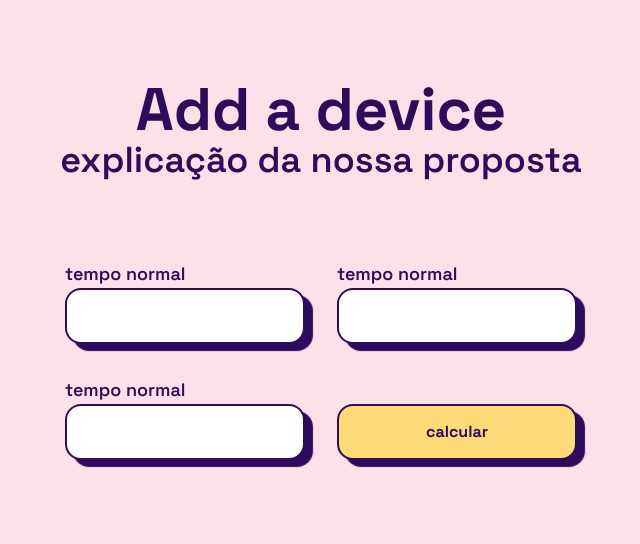
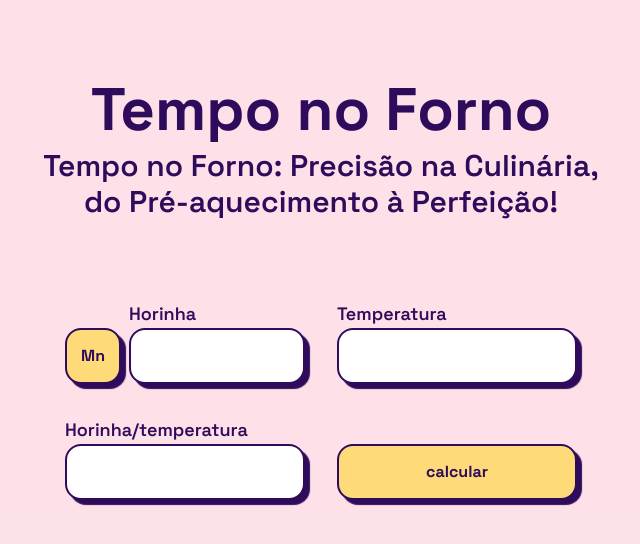
Before and after one commit to ManeMaria/tempo-no-forno, a Next.js app: page / in a window 1280 px wide. Shown: the top 544 px of the page, without its empty margins (319-959 px from the left). Built offline with nearby package versions, Linux system fonts and the light colour scheme.

Commit message:
feat: created nee components

```diff
--- a/src/app/page.tsx
+++ b/src/app/page.tsx
@@ -1,19 +1,40 @@
 import { Input } from "@/components";
 import { Button } from "@/components/Button";
+import { Select } from "@/components/Select";
+import {
+  Tooltip
+} from "@/components/Tooltip";
 
 export default function Home() {
+
   return (
     <main className='bg-primary-100 w-screen h-screen grid place-items-center'>
       <section className="w-screen h-screen max-w-screen-2xl grid place-items-center content-start py-20 px-10 gap-y-20">
         <div className="text-center grid">
-          <h1 className="text-6xl"> Add a device</h1>
-          <h2 className="text-4xl font-semibold">explicação da nossa proposta</h2>
+          <h1 className="text-6xl mb-2">Tempo no Forno</h1>
+          <h2 className="text-3xl font-semibold max-w-xl">Tempo no Forno: Precisão na Culinária, do Pré-aquecimento à Perfeição!</h2>
         </div>
         <div className="grid  gap-8 place-items-center w-full max-w-lg md:grid-cols-1 lg:grid-cols-2">
-          <Input label="tempo normal" />
-          <Input label="tempo normal" />
-          <Input label="tempo normal" />
-          <Button className="self-end" />
+          <div className="flex items-end gap-x-2 w-full">
+            <Tooltip content="Selecione se será hora ou minutos">
+              <Select options={[
+                {
+                  value: 'Mn',
+                  label: 'Mn'
+                },
+                {
+                  value: 'Hr', // server para quando sair o resultado
+                  label: 'Hr'
+                },
+              ]} />
+            </Tooltip>
+            <Input label="Horinha" maxLength={3} />
+          </div>
+          <Input label="Temperatura" />
+          <Input label="Horinha/temperatura" />
+          <Button className="self-end" >
+            calcular
+          </Button>
         </div>
       </section>
     </main>
--- a/src/components/Button/index.tsx
+++ b/src/components/Button/index.tsx
@@ -12,11 +12,15 @@ export const Button: React.FC<ButtonHTMLAttributes<HTMLButtonElement>> = ({ ...p
    border-black
    shadow-3xl
    shadow-black
-   hover:translate-y-1.5
+   transition ease-linear delay-300
+   hover:-translate-y-1.5
+
    `, props.className)
   return (
     <button  {...props} className={className}>
-      calcular
+      {
+        props.children
+      }
     </button>
   )
 }
--- /dev/null
+++ b/src/components/Select/index.tsx
@@ -0,0 +1,74 @@
+"use client"
+import React, { ButtonHTMLAttributes, useReducer } from 'react';
+import { twMerge } from 'tailwind-merge'
+import { Button } from '../Button';
+
+type State = {
+  value?: string
+  isOpen?: boolean
+}
+
+type Option = {
+  value: string
+  label: any
+}
+
+type SelectProps = {
+  className?: string
+  onClick?: (value: string) => void
+  options: Option[]
+}
+
+
+export const Select: React.FC<SelectProps> = ({ ...props }) => {
+  const [reducer, dispatch] = useReducer((state: State, action: State) => ({ ...state, ...action }), {
+    value: props.options?.[0]?.value || '',
+    isOpen: false
+  })
+
+
+  return (
+    <div className='relative'>
+      <Button className='hover:translate-y-0 px-2 w-14 transition-all ease-in-out' onClick={() => {
+        dispatch({ isOpen: !reducer.isOpen })
+      }} >
+        {reducer.value}
+      </Button>
+
+      <ul data-open={reducer.isOpen} className={`
+          h-0
+          transition-all ease-in-out
+          bg-tertiary-yellow
+          opacity-0
+          overflow-hidden
+          absolute
+          top-16
+          left-0
+          p-3.5
+          border-2
+          font-black
+          rounded-2xl
+          border-black
+          shadow-3xl
+          data-[open="false"]:p-0 data-[open="false"]:opacity-0
+          data-[open="true"]:h-20 opacity-100 p-3.5`}>
+        {
+          props.options.map((option, index) => {
+            return (
+              <li key={index}>
+                <button onClick={
+                  () => {
+                    dispatch({ value: option.value });
+                    props?.onClick?.(option.value);
+                  }
+                } >
+                  {option.label}
+                </button>
+              </li>
+            )
+          })
+        }
+      </ul>
+    </div >
+  )
+}
--- /dev/null
+++ b/src/components/Tooltip/index.tsx
@@ -0,0 +1,28 @@
+"use client"
+import React from 'react';
+import { twMerge } from 'tailwind-merge'
+
+type TooltipProps = {
+  className?: string;
+  children: React.ReactNode;
+  content: string;
+}
+
+export const Tooltip: React.FC<TooltipProps> = ({ ...props }) => {
+
+  const [isOpen, setIsOpen] = React.useState(false)
+
+  const className = twMerge(`relative`, props.className)
+  return (
+    <div  {...props} className={className}>
+      <div id="tooltip-default" role="tooltip" data-isOpen={isOpen} className="bg-tertiary-yellow absolute z-10 inline-block px-2 py-1 text-xs font-semibold text-black transition-opacity duration-300 rounded-2xl border-2 border-black shadow-3xl opacity-0 -top-14 tooltip h-20 w-44 h-11 data-[isOpen=true]:opacity-100">
+        {props.content}
+      </div>
+      <div className="relative" data-tooltip-target="tooltip-default" onMouseEnter={() => setIsOpen(true)} onMouseLeave={() => setIsOpen(false)}>
+        {
+          props.children
+        }
+      </div>
+    </div>
+  )
+}
--- /dev/null
+++ b/src/util/onlyNumbers.ts
@@ -0,0 +1 @@
+export const onlyNumbers = (value: string) => value?.replace(/\D/g, '') || ''
--- a/tailwind.config.ts
+++ b/tailwind.config.ts
@@ -30,7 +30,7 @@ const config: Config = {
       },
 
       boxShadow: {
-        '3xl': '8px 7px 1px #2f0b5b',
+        '3xl': '5px 5px 1px #2f0b5b',
       },
 
       textColor: {
```
Also changed, not shown: 1 other file (tests, documents, lock files or other folders).
